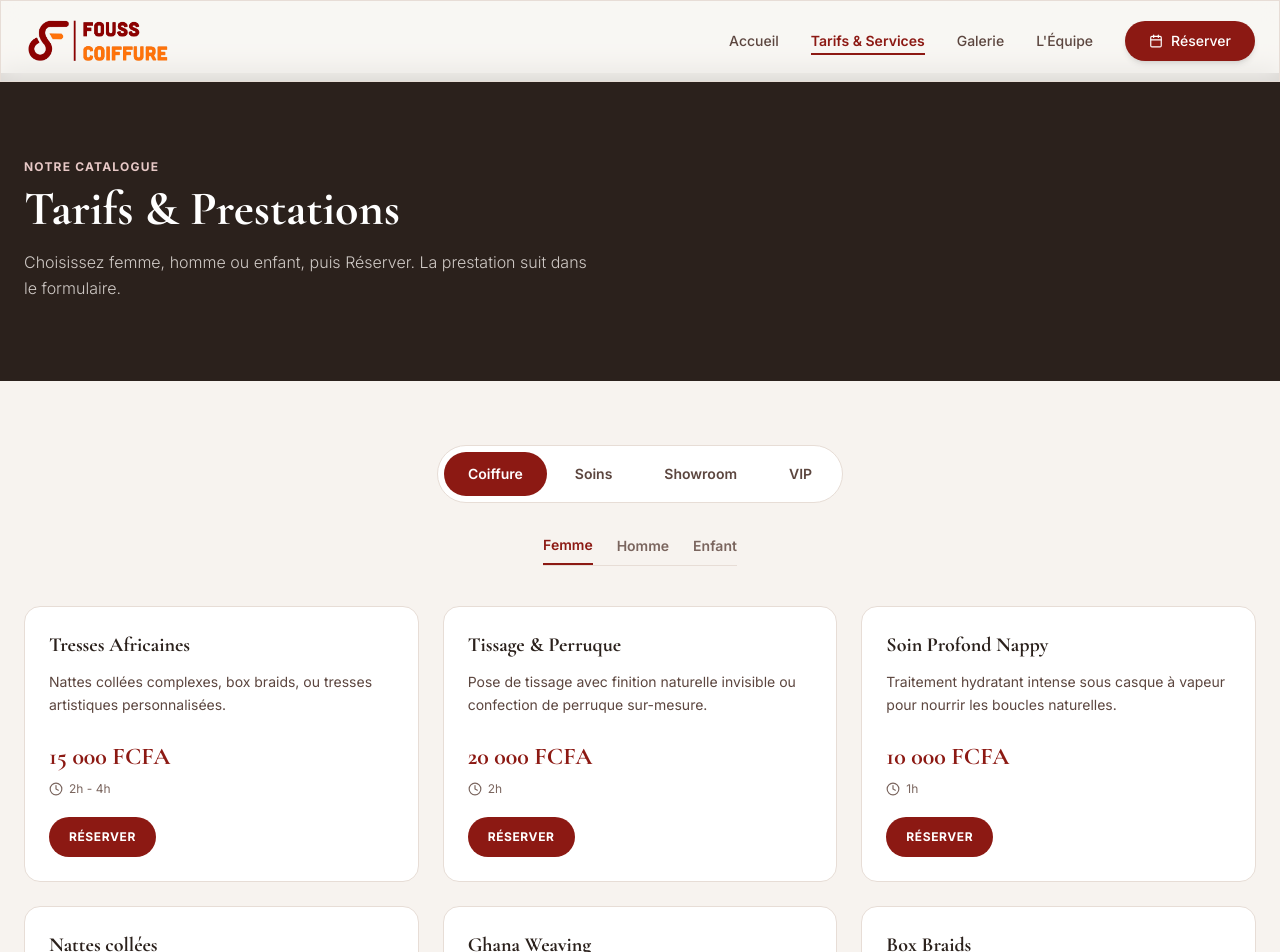
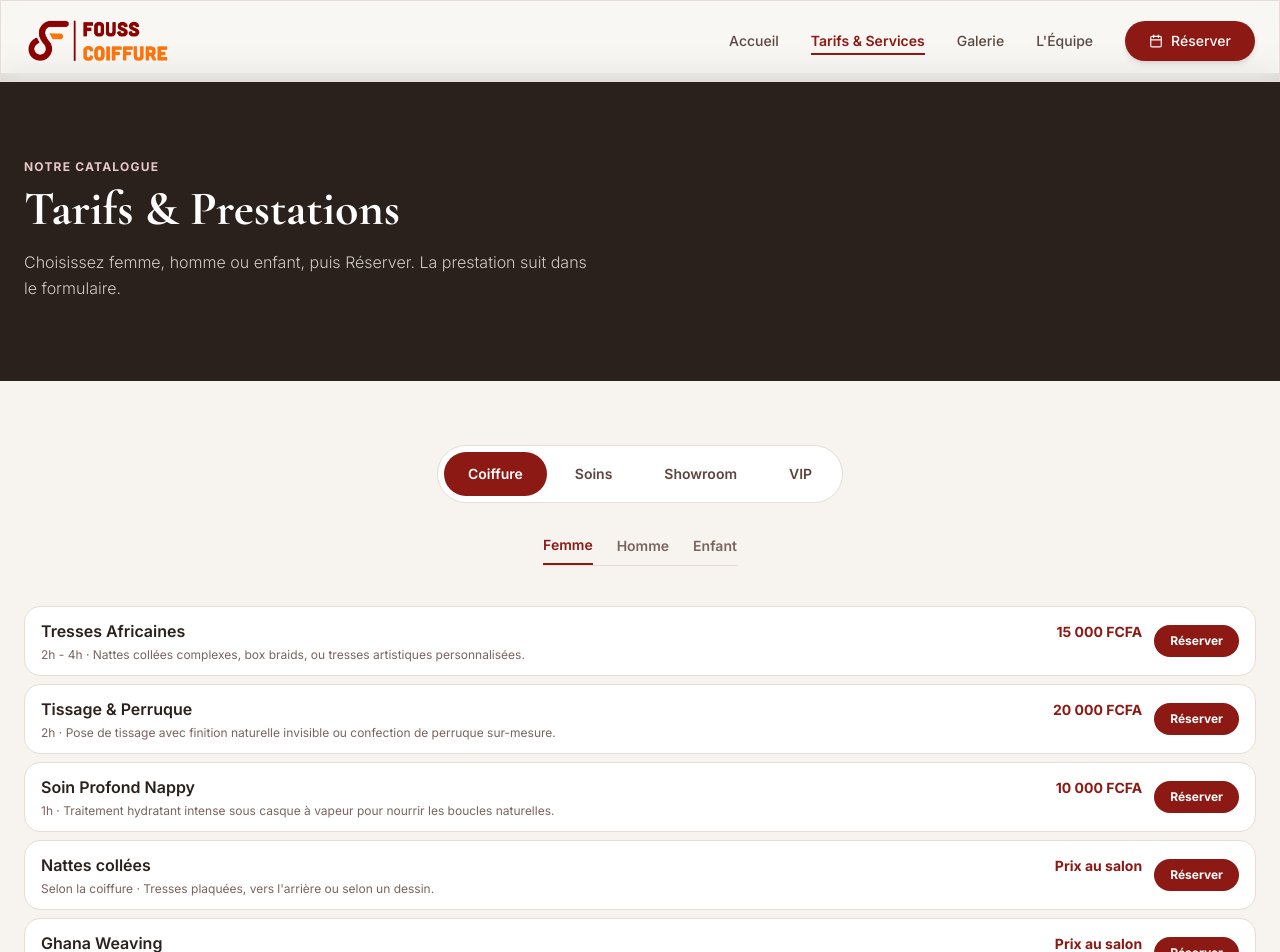
Before and after one commit to Soboure/fouss_coiffure, a React (Vite) app: page /tarifs in a window 1280 px wide. Shown: the top 952 px of the page. Built offline with nearby package versions, Linux system fonts and the light colour scheme; a web font is replaced by a local one.

Commit message:
Ressere les tarifs en lignes, pour voir plus de prestations.

```diff
--- a/src/TarifsPage.tsx
+++ b/src/TarifsPage.tsx
@@ -5,7 +5,6 @@
 
 import React, { useState } from 'react';
 import { Link } from 'react-router-dom';
-import { Clock } from 'lucide-react';
 import { motion, AnimatePresence } from 'motion/react';
 import Navbar from './Navbar';
 import Footer from './Footer';
@@ -90,29 +89,25 @@ export default function TarifsPage() {
             initial={{ opacity: 0, y: 12 }}
             animate={{ opacity: 1, y: 0 }}
             exit={{ opacity: 0, y: -12 }}
-            className="grid grid-cols-1 md:grid-cols-2 lg:grid-cols-3 gap-6 mb-16"
+            className="space-y-2 mb-16"
           >
             {cartes.length === 0 ? (
-              <p className="text-warm-brown md:col-span-3">Les tarifs de cette section seront ajoutés ici.</p>
+              <p className="text-warm-brown">Les tarifs de cette section seront ajoutés ici.</p>
             ) : cartes.map((service) => (
-              <article key={service.id} className="bg-white p-6 rounded-2xl border border-sable flex flex-col justify-between">
-                <div>
-                  <h3 className="text-xl font-serif font-bold">{service.name}</h3>
-                  <p className="text-warm-brown text-sm leading-relaxed mt-3">{service.desc}</p>
+              <article key={service.id} className="bg-white border border-sable rounded-2xl px-4 py-3 flex flex-col sm:flex-row sm:items-center gap-3">
+                <div className="flex-1 min-w-0">
+                  <div className="flex items-baseline justify-between gap-3">
+                    <h3 className="font-semibold">{service.name}</h3>
+                    <p className="text-bordeaux text-sm font-bold shrink-0">{service.price}</p>
+                  </div>
+                  <p className="text-xs text-taupe mt-1">{service.duration} · {service.desc}</p>
                 </div>
-                <div className="mt-6">
-                  <p className="text-bordeaux text-2xl font-serif font-bold">{service.price}</p>
-                  <p className="text-xs text-taupe mt-2 flex items-center gap-1.5">
-                    <Clock size={14} />
-                    {service.duration}
-                  </p>
-                  <Link
-                    to={`/?service=${encodeURIComponent(service.name)}#booking`}
-                    className="mt-5 inline-flex items-center justify-center bg-bordeaux text-white px-5 py-3 rounded-full text-xs font-bold uppercase tracking-wider"
-                  >
-                    Réserver
-                  </Link>
-                </div>
+                <Link
+                  to={`/?service=${encodeURIComponent(service.name)}#booking`}
+                  className="shrink-0 inline-flex items-center justify-center bg-bordeaux text-white px-4 py-2 rounded-full text-xs font-bold"
+                >
+                  Réserver
+                </Link>
               </article>
             ))}
           </motion.div>
```
